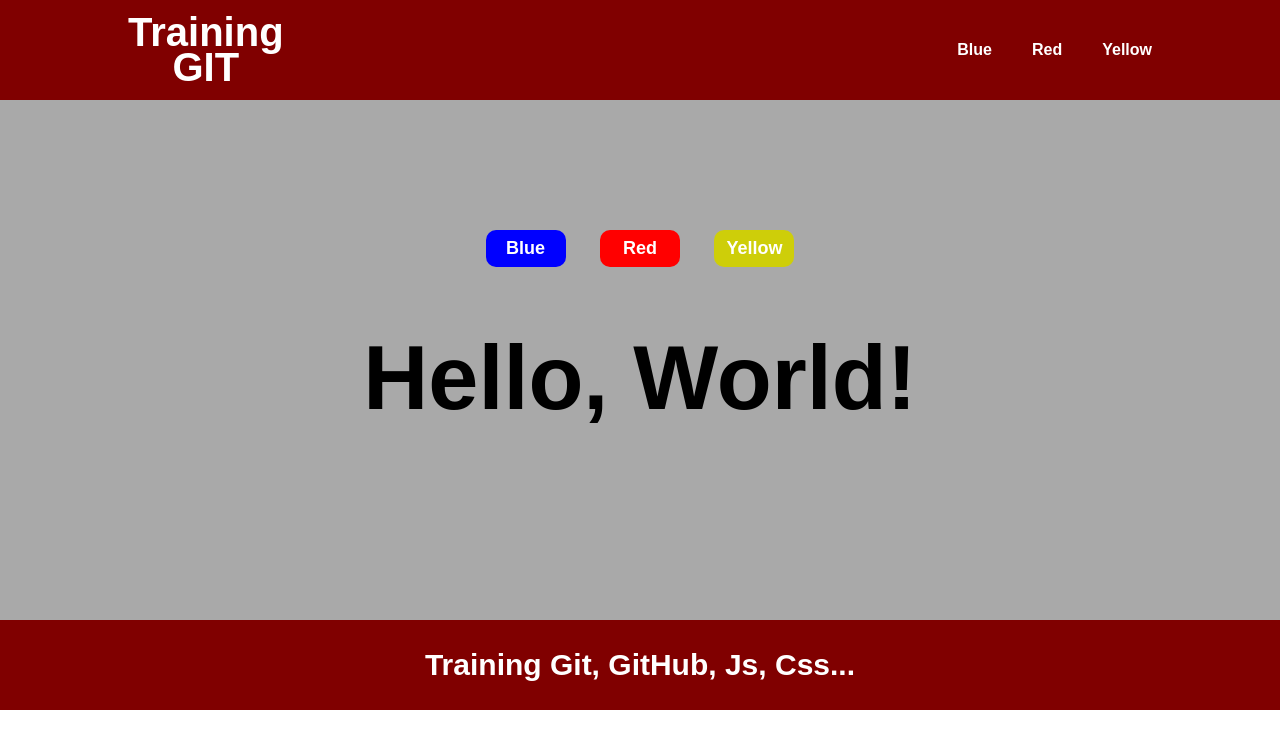
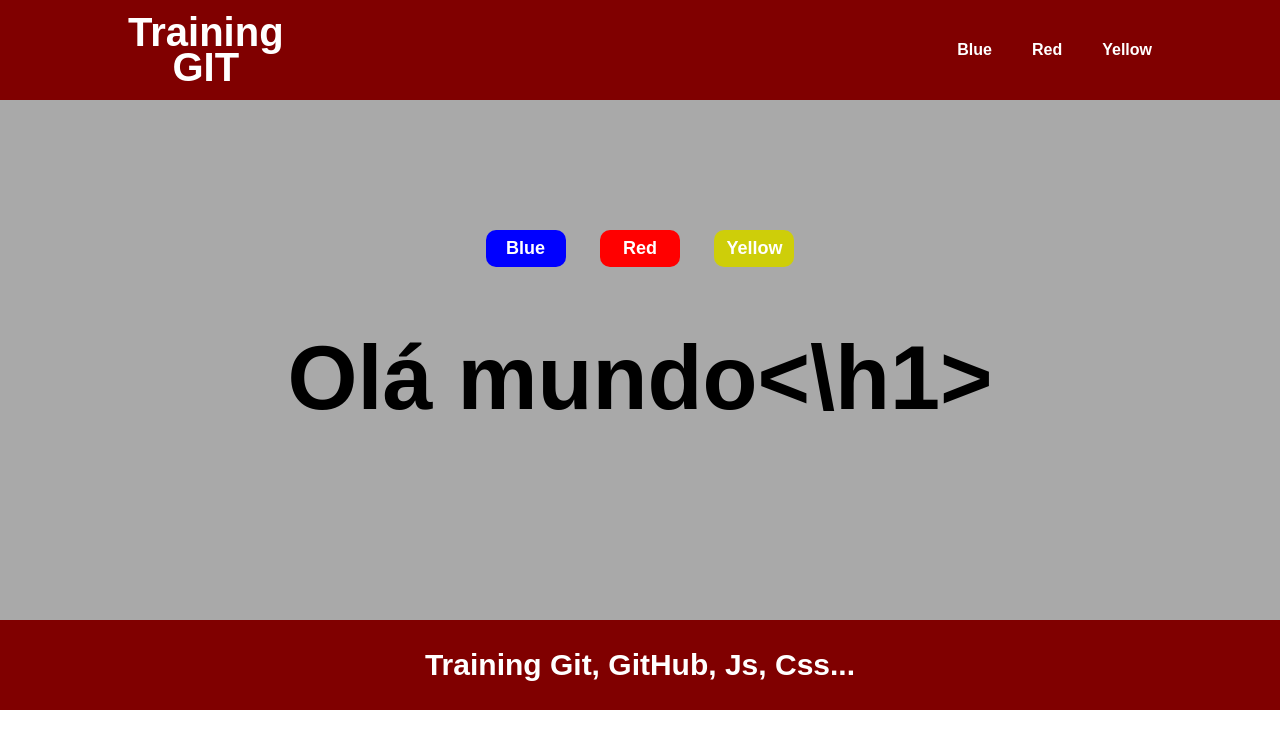
Before and after one commit to Christian-Assis/Git-Treino, a plain HTML site: page index.html in a window 1280 px wide. Drawn offline with Linux system fonts and the light colour scheme.

Commit message:
Gerando conflito index.html

```diff
--- a/index.html
+++ b/index.html
@@ -4,7 +4,7 @@
     <meta charset="UTF-8">
     <meta name="viewport" content="width=device-width, initial-scale=1.0">
     <link rel="stylesheet" href="style.css">
-    <title>Document</title>
+    <title>Problema</title>
 </head>
 <body>
     <header id="headercolor" class="">
@@ -26,7 +26,7 @@
             <button id="op2" class="config">Red</button>
             <button id="op3" class="config">Yellow</button>
         </div>
-        <h1 id="title2" class="">Hello, World!</h1>
+        <h1 id="title2" class="">Olá mundo<\h1>
     </main>
     <footer id="footercolor" class="">Training Git, GitHub, Js, Css...</footer>
     <script src="index.js"></script>
```
